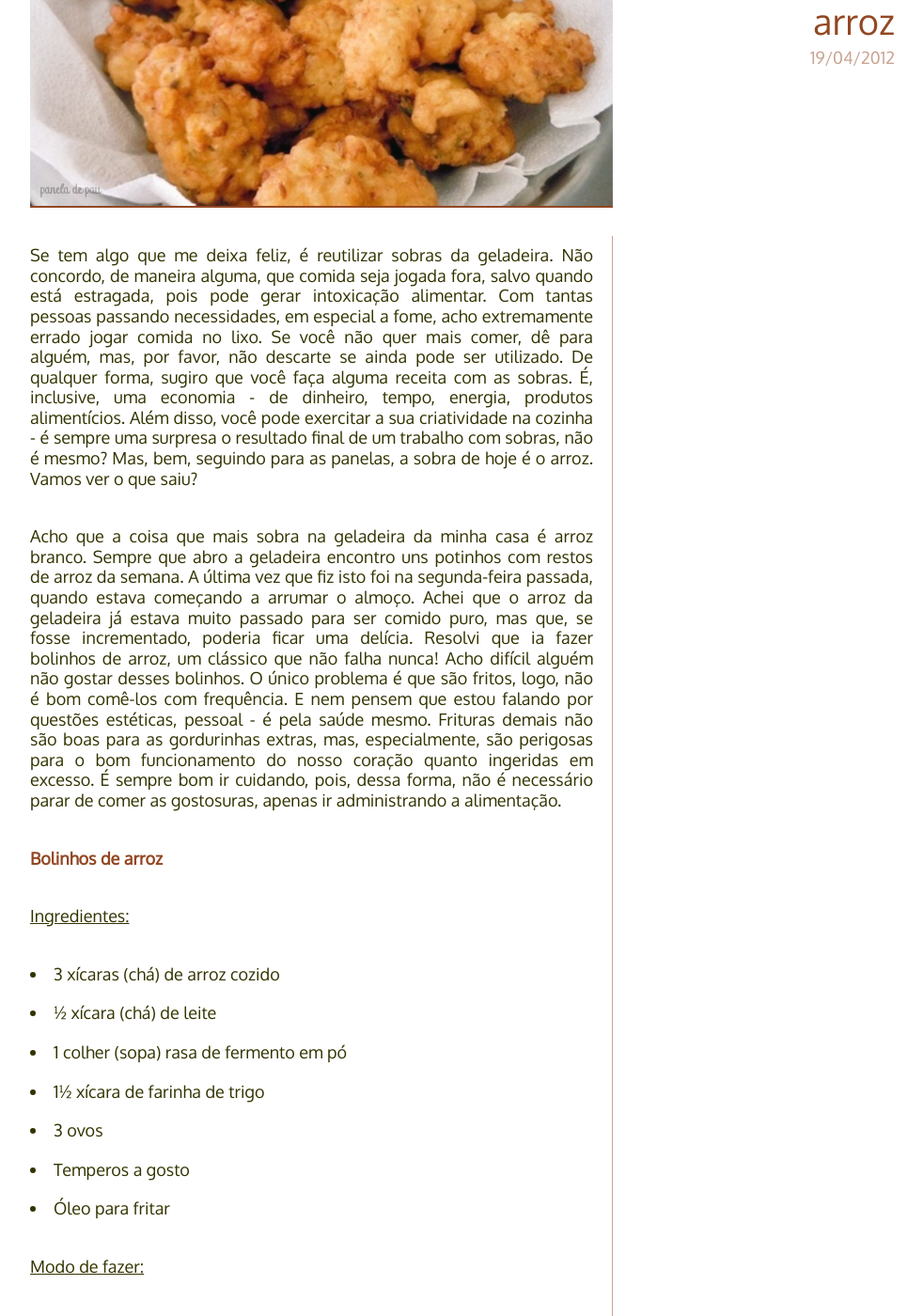
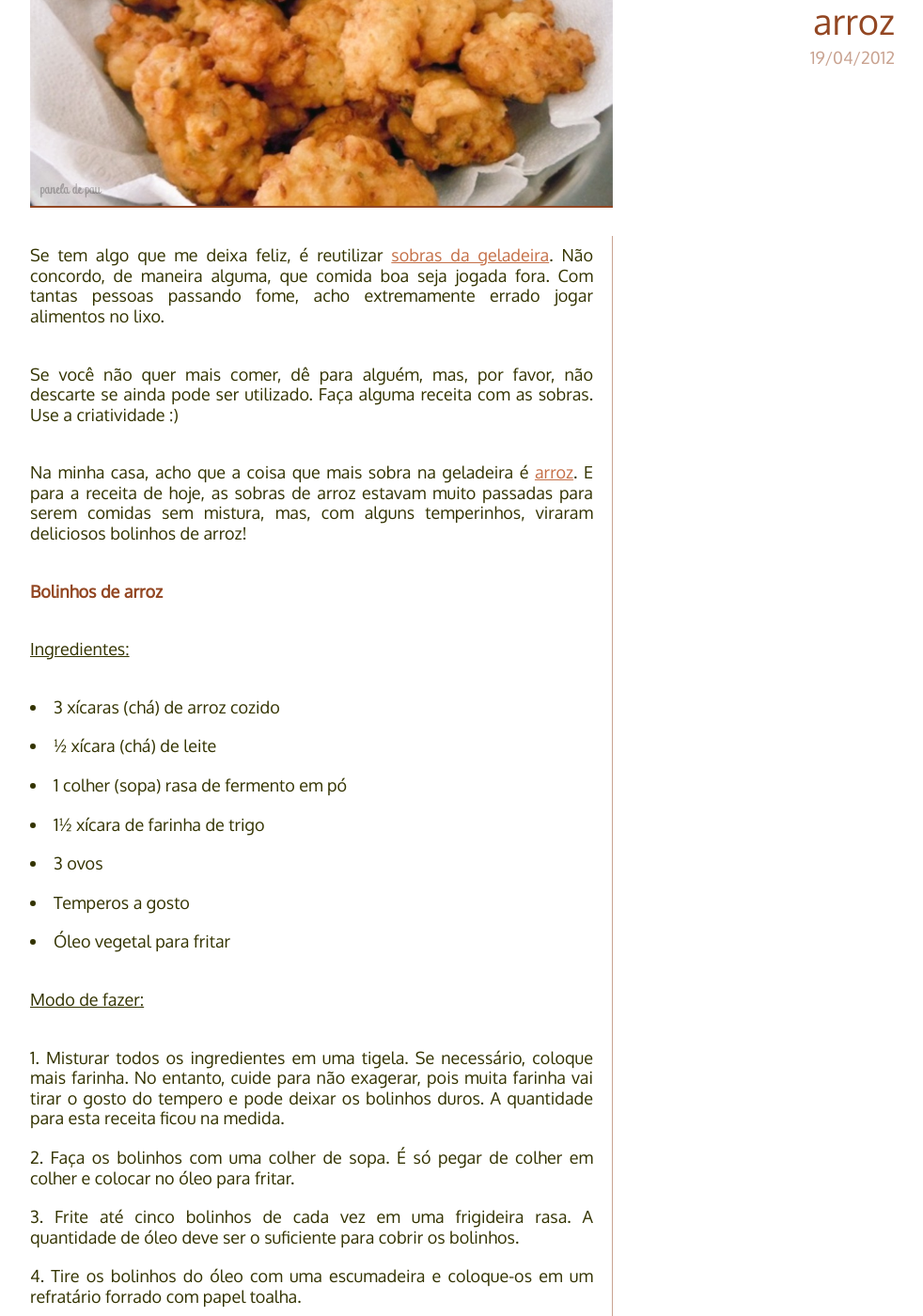
Before and after one commit to PaneladePau/paneladepau-jekyll-blog, a Jekyll site: the page built from _posts/2012-04-19-bolinhos-de-arroz.md, in a window 1280 px wide and 1400 px high, scrolled down 300 px. Shown: the whole window at 94% size, without its empty margins (138-1120 px from the left). Built offline with Jekyll 4.4.1, drawn with Linux system fonts in a browser that asks for light colours; nearby versions of some CDN libraries; some web fonts are replaced; some of the changed text lies outside the part shown.

Commit message:
“update”

```diff
--- a/_posts/2012-04-19-bolinhos-de-arroz.md
+++ b/_posts/2012-04-19-bolinhos-de-arroz.md
@@ -15,9 +15,11 @@ legendaimg2: Esquema de trabalho - massa, panela de fritura, bolinhos prontos.
 [este é um texto com link](https://www.enderecodolink.com)
 {% endcomment %}
 
-Se tem algo que me deixa feliz, é reutilizar sobras da geladeira. Não concordo, de maneira alguma, que comida seja jogada fora, salvo quando está estragada, pois pode gerar intoxicação alimentar. Com tantas pessoas passando necessidades, em especial a fome, acho extremamente errado jogar comida no lixo. Se você não quer mais comer, dê para alguém, mas, por favor, não descarte se ainda pode ser utilizado. De qualquer forma, sugiro que você faça alguma receita com as sobras. É, inclusive, uma economia - de dinheiro, tempo, energia, produtos alimentícios. Além disso, você pode exercitar a sua criatividade na cozinha - é sempre uma surpresa o resultado final de um trabalho com sobras, não é mesmo? Mas, bem, seguindo para as panelas, a sobra de hoje é o arroz. Vamos ver o que saiu?
+Se tem algo que me deixa feliz, é reutilizar [sobras da geladeira](http://paneladepau.com.br/tags/reutilizando-sobras/). Não concordo, de maneira alguma, que comida boa seja jogada fora. Com tantas pessoas passando fome, acho extremamente errado jogar alimentos no lixo.
 
-Acho que a coisa que mais sobra na geladeira da minha casa é arroz branco. Sempre que abro a geladeira encontro uns potinhos com restos de arroz da semana. A última vez que fiz isto foi na segunda-feira passada, quando estava começando a arrumar o almoço. Achei que o arroz da geladeira já estava muito passado para ser comido puro, mas que, se fosse incrementado, poderia ficar uma delícia. Resolvi que ia fazer bolinhos de arroz, um clássico que não falha nunca! Acho difícil alguém não gostar desses bolinhos. O único problema é que são fritos, logo, não é bom comê-los com frequência. E nem pensem que estou falando por questões estéticas, pessoal - é pela saúde mesmo. Frituras demais não são boas para as gordurinhas extras, mas, especialmente, são perigosas para o bom funcionamento do nosso coração quanto ingeridas em excesso. É sempre bom ir cuidando, pois, dessa forma, não é necessário parar de comer as gostosuras, apenas ir administrando a alimentação.
+Se você não quer mais comer, dê para alguém, mas, por favor, não descarte se ainda pode ser utilizado. Faça alguma receita com as sobras. Use a criatividade :)
+
+Na minha casa, acho que a coisa que mais sobra na geladeira é [arroz](hhttp://paneladepau.com.br/arroz-frango-cerveja/). E para a receita de hoje, as sobras de arroz estavam muito passadas para serem comidas sem mistura, mas, com alguns temperinhos, viraram deliciosos bolinhos de arroz!
 
 **Bolinhos de arroz**
 
@@ -29,19 +31,17 @@ Acho que a coisa que mais sobra na geladeira da minha casa é arroz branco. Semp
 * 1½ xícara de farinha de trigo
 * 3 ovos
 * Temperos a gosto
-* Óleo para fritar
+* Óleo vegetal para fritar
 
 ### Modo de fazer:
 
-1. Misturar todos os ingredientes em uma tigela até incorporarem bem uns aos outros. Se você achar necessidade de colocar mais farinha, coloque. No entanto, cuide para não exagerar, pois muita farinha vai tirar o gosto do tempero e pode deixar os bolinhos duros. A quantidade para esta receita ficou na medida.
+1. Misturar todos os ingredientes em uma tigela. Se necessário, coloque mais farinha. No entanto, cuide para não exagerar, pois muita farinha vai tirar o gosto do tempero e pode deixar os bolinhos duros. A quantidade para esta receita ficou na medida.
 2. Faça os bolinhos com uma colher de sopa. É só pegar de colher em colher e colocar no óleo para fritar.
 3. Frite até cinco bolinhos de cada vez em uma frigideira rasa. A quantidade de óleo deve ser o suficiente para cobrir os bolinhos.
 4. Tire os bolinhos do óleo com uma escumadeira e coloque-os em um refratário forrado com papel toalha.
 
 {% include imagem2.html %}
 
-Eu não fiz a conta mas, por cima, a receita de hoje rende uns 25 bolinhos, dependendo do tamanho. Demora, no máximo, de 40 a 50 minutos para ficar tudo pronto.
+Eu não fiz a conta mas, por cima, a receita de hoje rende uns 25 bolinhos, dependendo do tamanho. Demora, no máximo, de 40 a 50 minutos para os bolinhos de arroz ficarem prontos.
 
-Esta foi a dica de hoje!
-
-Até a próxima
+Até a próxima!
```
